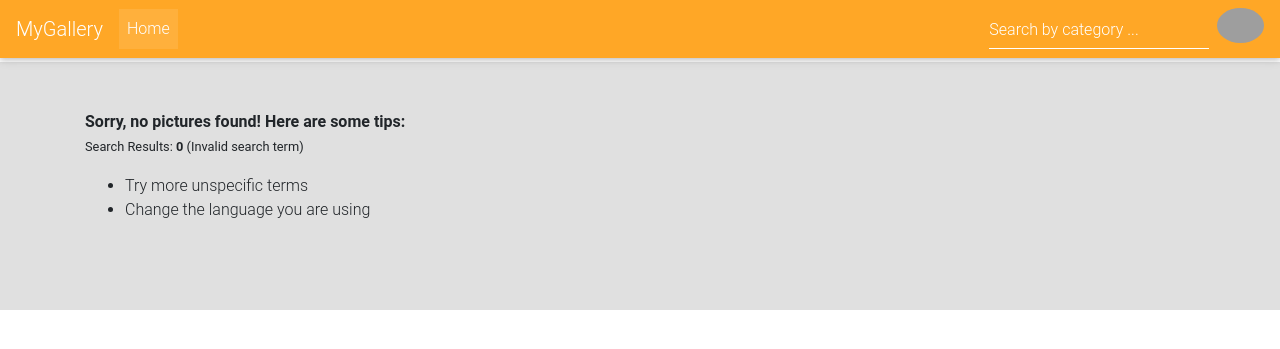
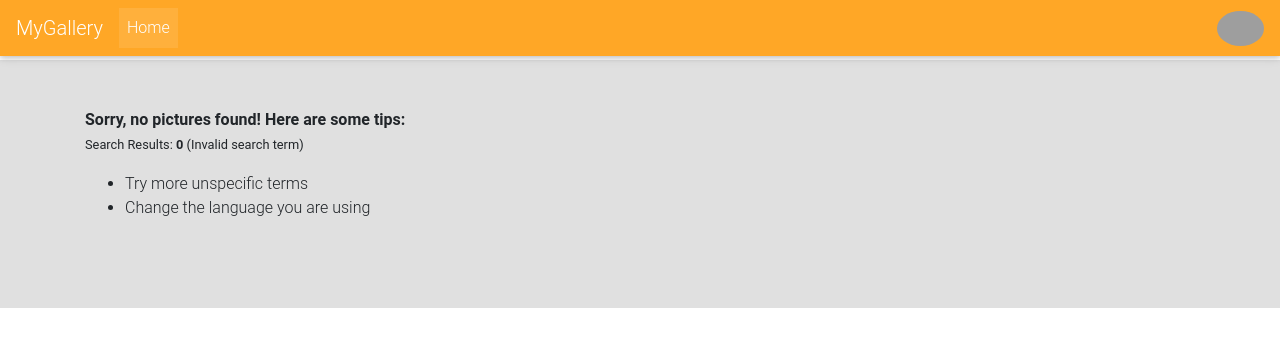
Before and after one commit to lwairore/django-explore-africa, a Django app: page /search/ in a window 1280 px wide. Shown: the top 349 px of the page. Run offline with Django 3.2, Linux system fonts and the light colour scheme; some libraries are stand-ins or nearby versions; grey boxes are pictures that could not be loaded.

Commit message:
Remove searchbar.

```diff
--- a/mygallery/templates/layout/navbar.html
+++ b/mygallery/templates/layout/navbar.html
@@ -17,12 +17,6 @@
 
     <ul class="navbar-nav ml-auto nav-flex-icons">
       <li class="nav-item">
-        <form class="form-inline" action="{%url 'search_results'%}">
-          <div class="md-form my-0">
-            <input class="form-control mr-sm-2" type="text" placeholder="Search by category ..." aria-label="Search"
-              name="category">
-          </div>
-        </form>
       </li>
       <li class="nav-item avatar">
         <a class="nav-link p-0" href="#">
```
